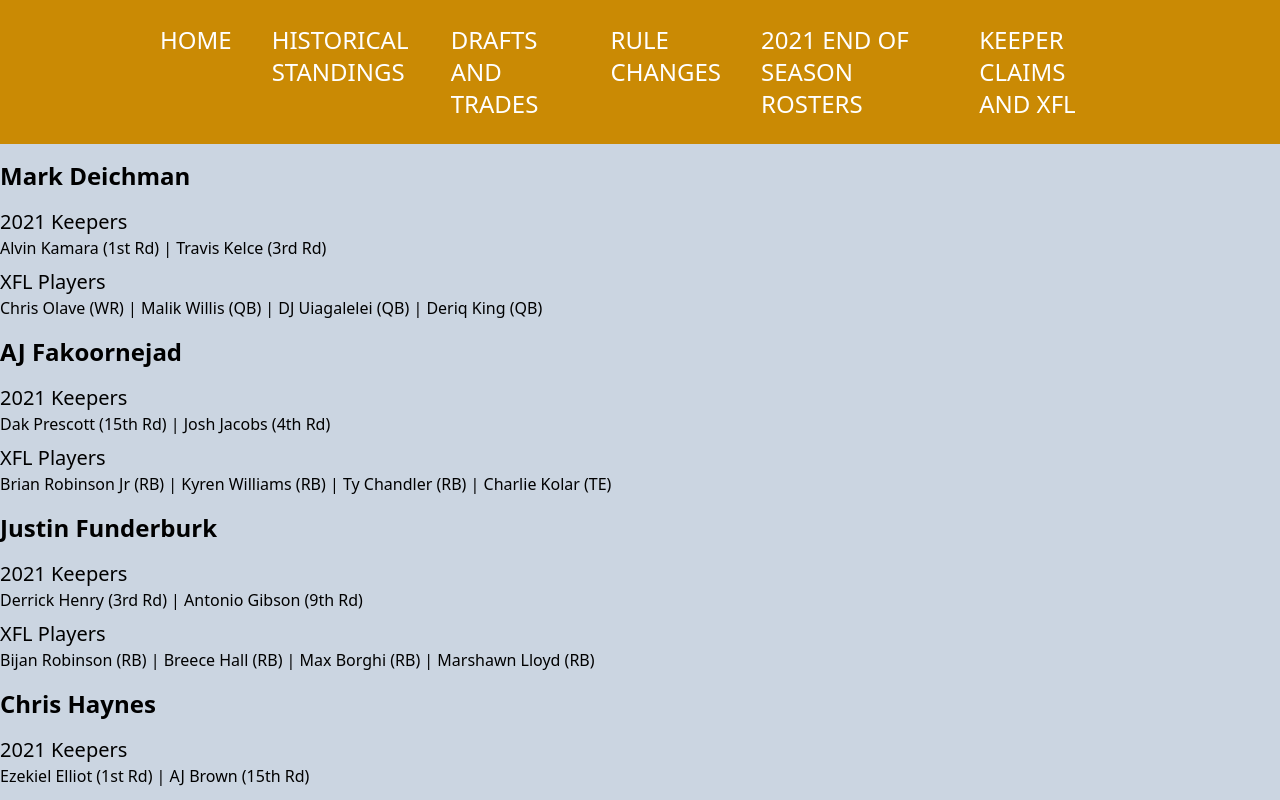
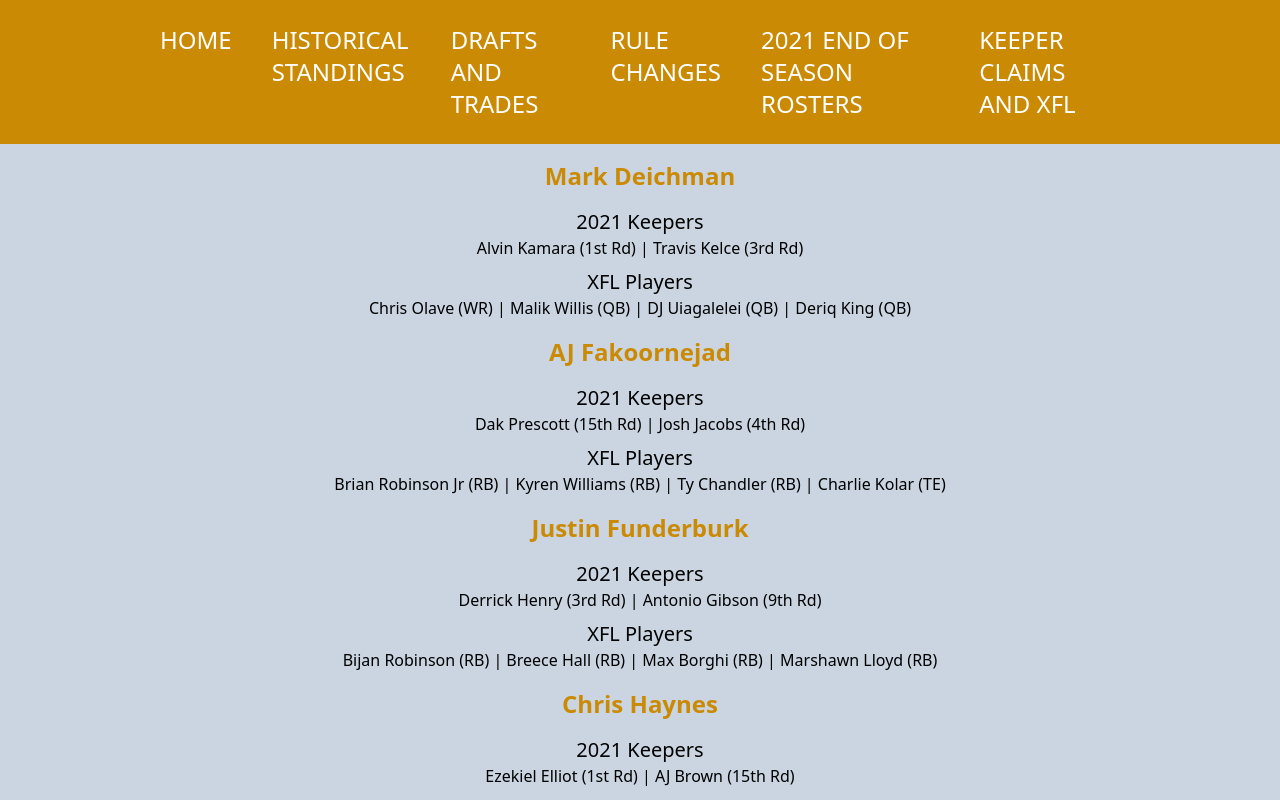
Before and after one commit to Crashy13/au-trojan-league, a Next.js app: page /Keepers in a window 1280 px wide. Shown: the top 800 px of the page. Built offline with nearby package versions, Linux system fonts and the light colour scheme.

Commit message:
changed formatting of keepers

```diff
--- a/pages/Keepers.js
+++ b/pages/Keepers.js
@@ -3,12 +3,12 @@ import { keeper_picks } from "../public/data/keepers";
 
 const keepers = () => {
   return (
-    <div>
+    <div className="md:text-center mb-10">
       <>
         {keeper_picks.map((keeper) => {
           return (
             <>
-              <h1 className='text-2xl font-bold my-4'>{keeper.name}</h1>
+              <h1 className='text-2xl font-bold my-4 text-yellow-600'>{keeper.name}</h1>
               <h2 className='text-xl'>2021 Keepers</h2>
               <p>{keeper.players_kept}</p>
               <h2 className="text-xl mt-2">XFL Players</h2>
```
